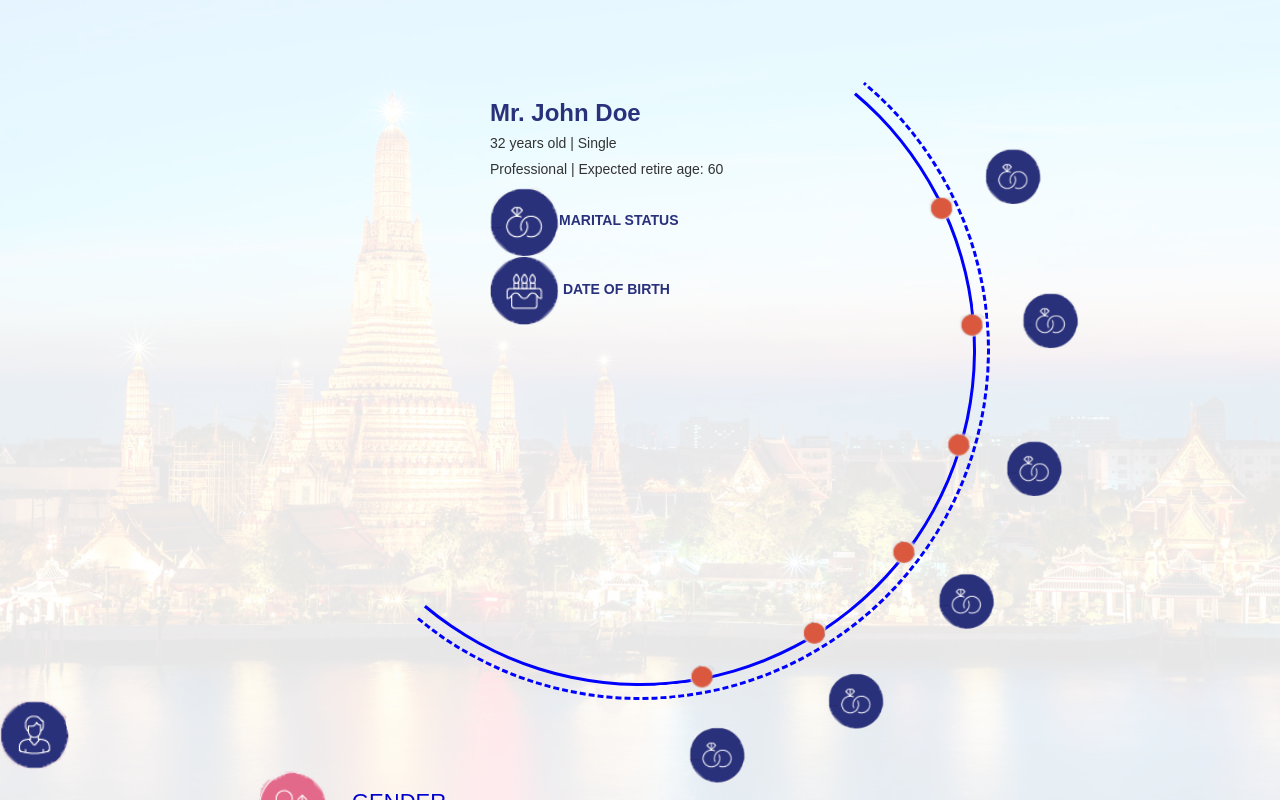
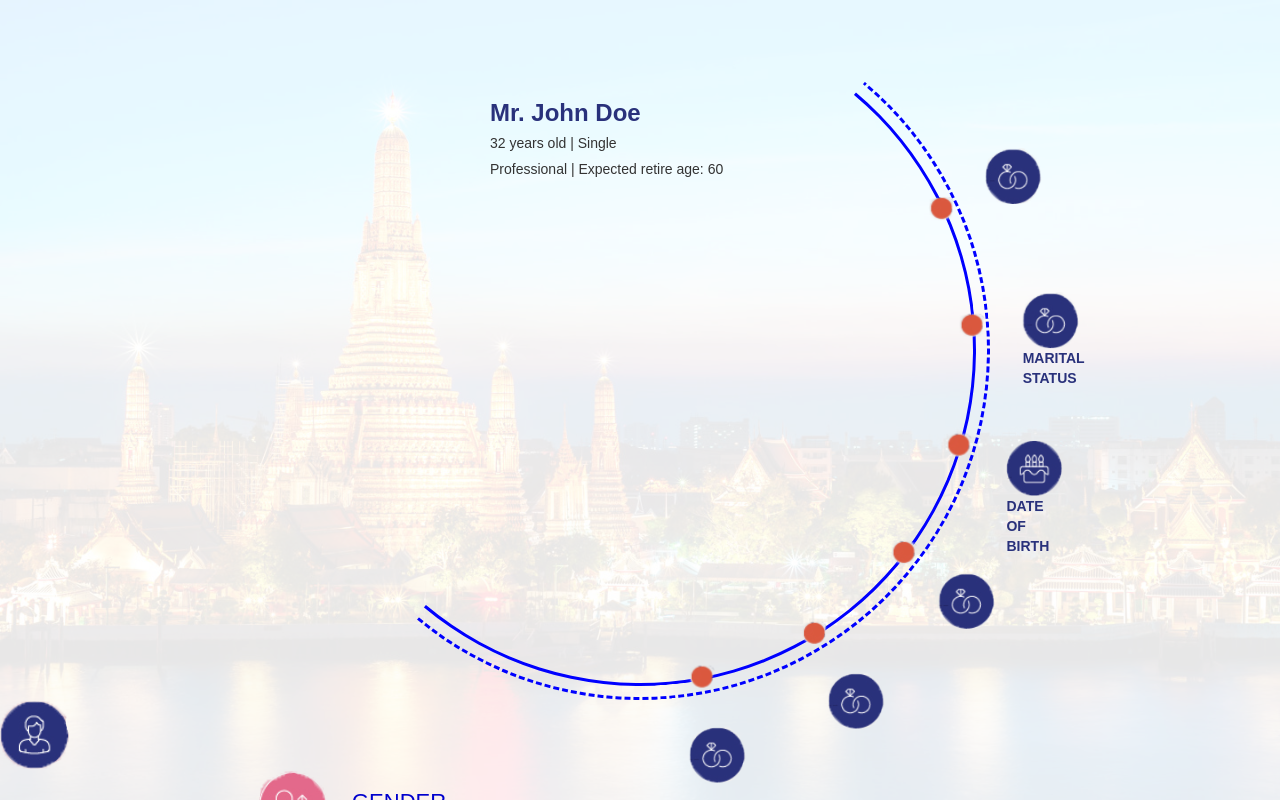
Before and after one commit to noce30/Demo-Reactjs, a React (Create React App) app in the folder my-app/: page / in a window 1280 px wide. Built offline with nearby package versions, Linux system fonts and the light colour scheme.

Commit message:
fix cannot click icon in the curve options

```diff
--- a/my-app/src/components/CurveOptions.js
+++ b/my-app/src/components/CurveOptions.js
@@ -1,6 +1,8 @@
 import React, { Component } from 'react';
 import iconStatus from "../assets/img/icons-demo/icon_status.png";
 import iconDot from "../assets/img/icons-demo/icon_dot.png";
+import MaritalStatusContainer from "../containers/MaritalStatusContainer";
+import DateOfBirthContainer from "../containers/DateOfBirthContainer";
 
 class CurveOptions extends Component {
 
@@ -9,8 +11,8 @@ class CurveOptions extends Component {
             <div>
                 <ul className="circle-container">
                     <li><img src={iconStatus} /></li>
-                    <li><img src={iconStatus} /></li>
-                    <li><img src={iconStatus} /></li>
+                    <li><MaritalStatusContainer /></li>
+                    <li><DateOfBirthContainer /></li>
                     <li><img src={iconStatus} /></li>
                     <li><img src={iconStatus} /></li>
                     <li><img src={iconStatus} /></li>
--- a/my-app/src/components/PersonalInfoPanel.js
+++ b/my-app/src/components/PersonalInfoPanel.js
@@ -1,7 +1,6 @@
 import React, { Component } from 'react';
-import MaritalStatusContainer from "../containers/MaritalStatusContainer";
-import SummaryInformation from "../components/SummaryInfo";
-import DateOfBirthContainer from "../containers/DateOfBirthContainer";
+
+import SummaryInformation from "../components/SummaryInfo"
 import { connect } from "react-redux";
 
 const mockCustomer = {
@@ -29,8 +28,6 @@ class PersonalInfoPanel extends Component {
         return (
             <div>
                 <SummaryInformation customer={mockCustomer} />
-                <MaritalStatusContainer />
-                <DateOfBirthContainer />
             </div>
         );
     }
```
